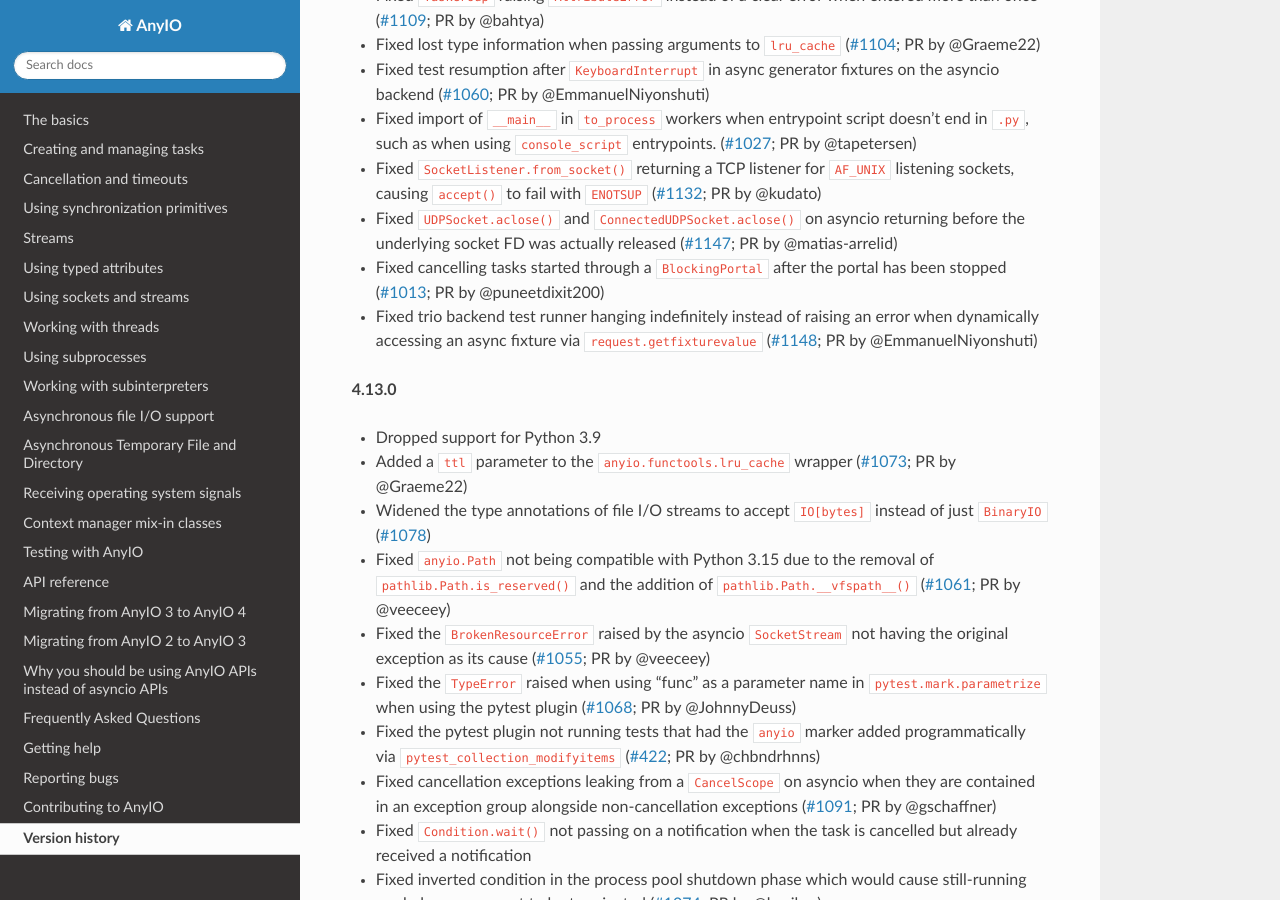
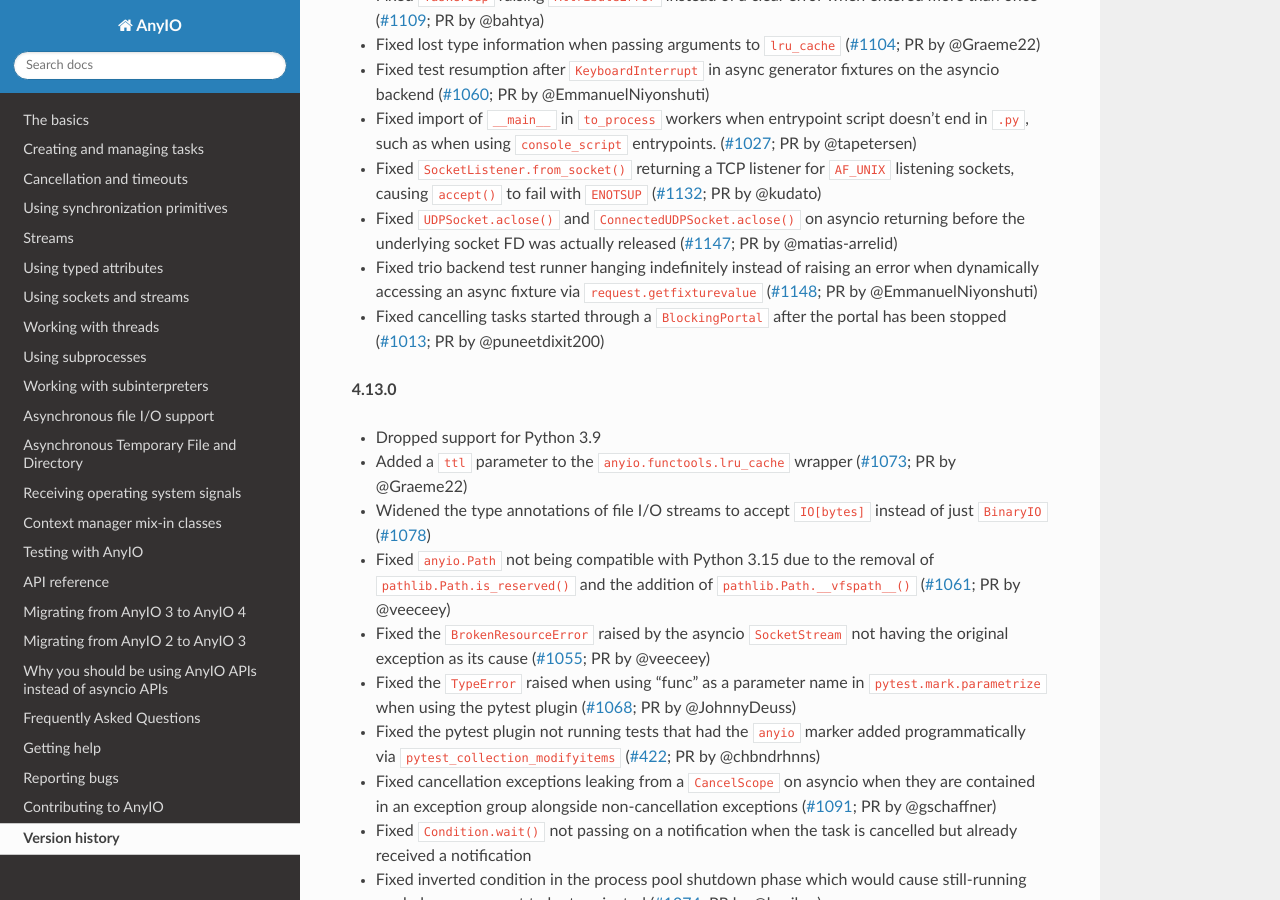
Before and after one commit to agronholm/anyio, a Sphinx documentation site: the page built from docs/versionhistory.rst, in a window 1280 px wide and 900 px high, scrolled down 689 px. Built offline with Sphinx 7.4.7 and the Read the Docs theme 3.1.0, drawn with Linux system fonts in a browser that asks for light colours; the version number could not be read and is left out.

Commit message:
Moved the changelog entry

```diff
--- a/docs/versionhistory.rst
+++ b/docs/versionhistory.rst
@@ -46,12 +46,12 @@ This library adheres to `Semantic Versioning 2.0 <http://semver.org/>`_.
 - Fixed ``UDPSocket.aclose()`` and ``ConnectedUDPSocket.aclose()`` on asyncio returning
   before the underlying socket FD was actually released
   (`#1147 <https://github.com/agronholm/anyio/pull/1147>`_; PR by @matias-arrelid)
+- Fixed trio backend test runner hanging indefinitely instead of raising an error
+  when dynamically accessing an async fixture via ``request.getfixturevalue``
+  (`#1148 <https://github.com/agronholm/anyio/issues/1148>`_; PR by @EmmanuelNiyonshuti)
 - Fixed cancelling tasks started through a ``BlockingPortal`` after the portal has been
   stopped
   (`#1013 <https://github.com/agronholm/anyio/issues/1013>`_; PR by @puneetdixit200)
-- Fixed trio backend test runner hanging indefinitely instead of raising an error
-  when dynamically accessing an async fixture via ``request.getfixturevalue``
-  (`#1148 <https://github.com/agronholm/anyio/issues/1148>`_; PR by @EmmanuelNiyonshuti)
 
 **4.13.0**
 
```
